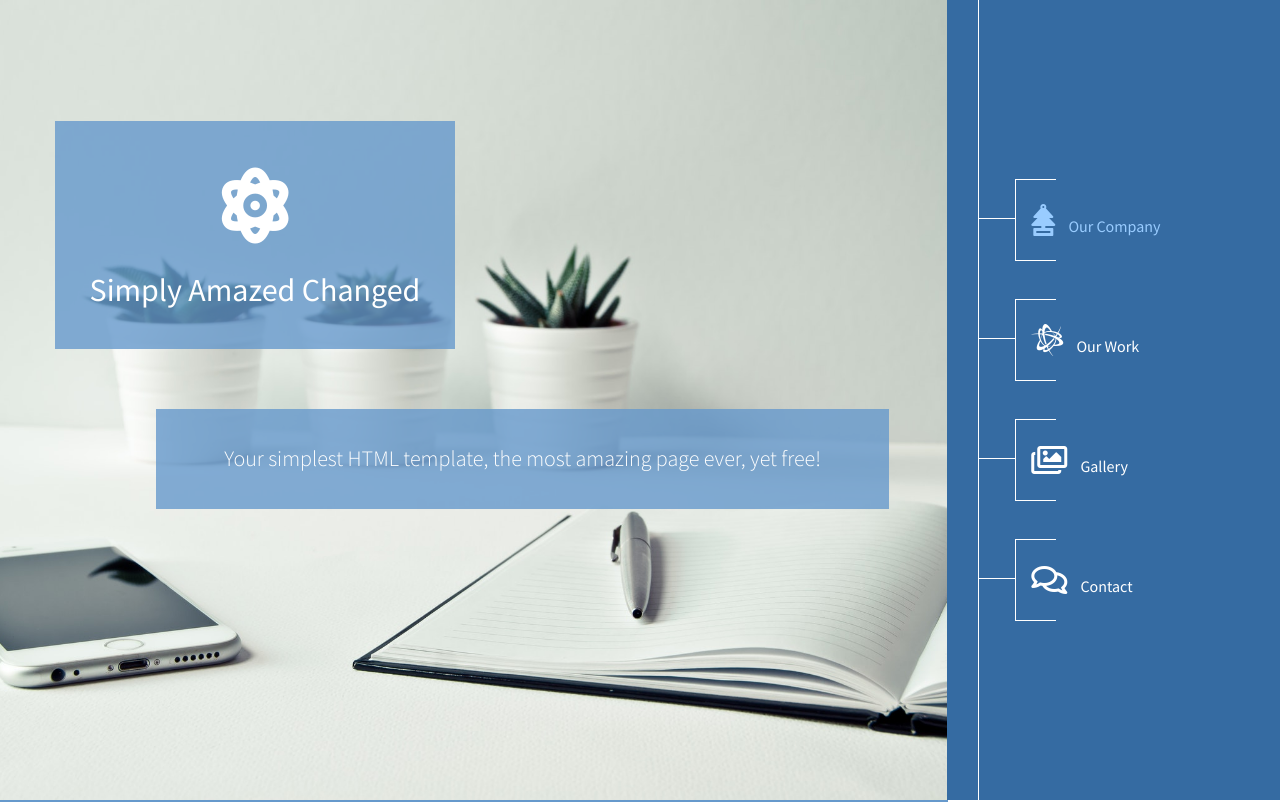
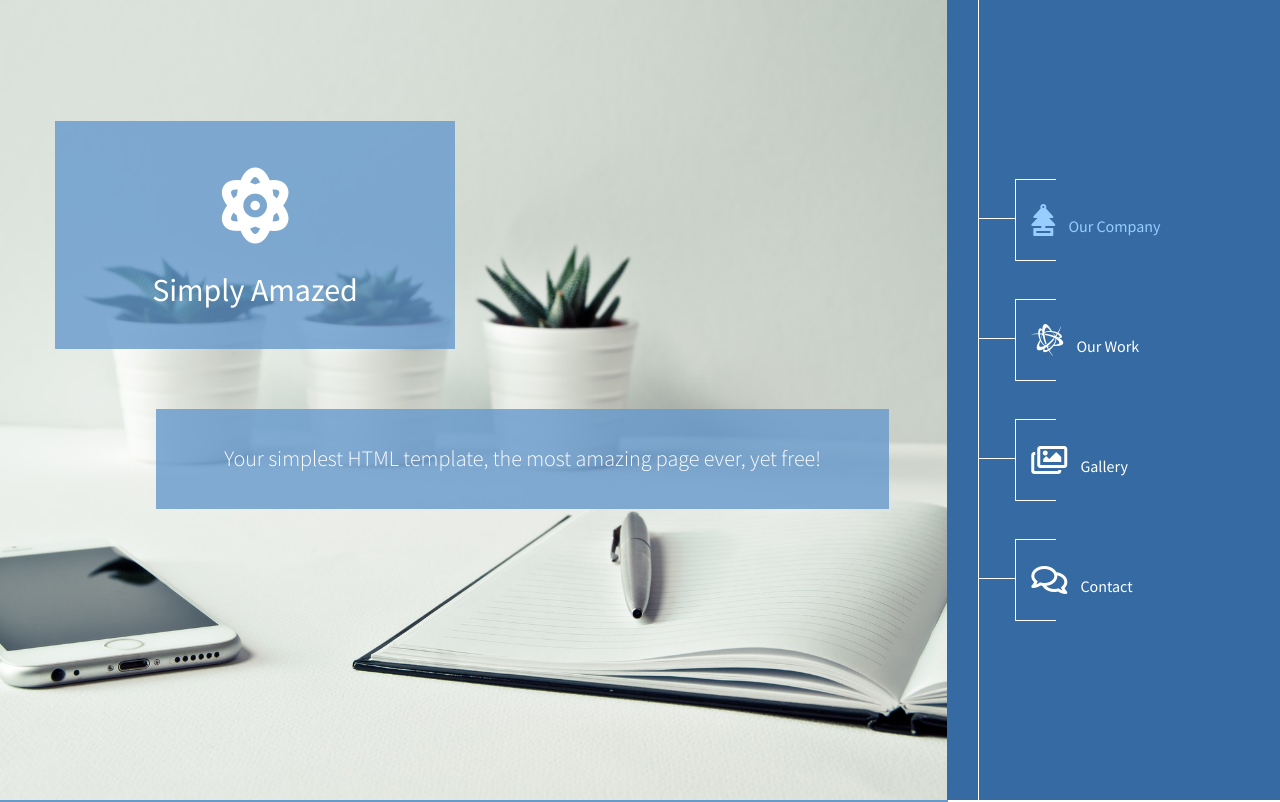
Before and after one commit to agnskow/courseGIT, a plain HTML site: page index.html in a window 1280 px wide. Shown: the top 802 px of the page. Drawn offline with Linux system fonts and the light colour scheme.

Commit message:
Undo Change

```diff
--- a/index.html
+++ b/index.html
@@ -54,7 +54,7 @@ https://www.tooplate.com/view/2123-simply-amazed
             <div class="banner-section section parallax-window" data-parallax="scroll" data-image-src="img/section-1-bg.jpg" id="section-1">
                 <div class="container">
                     <div class="item">
-                        <div class="bg-blue-transparent logo-fa"><span><i class="fas fa-2x fa-atom"></i></span> Simply Amazed Changed</div>
+                        <div class="bg-blue-transparent logo-fa"><span><i class="fas fa-2x fa-atom"></i></span> Simply Amazed</div>
                         <div class="bg-blue-transparent simple"><p>Your simplest HTML template, the most amazing page ever, yet free!</p></div>
                     </div>
                 </div>
```
